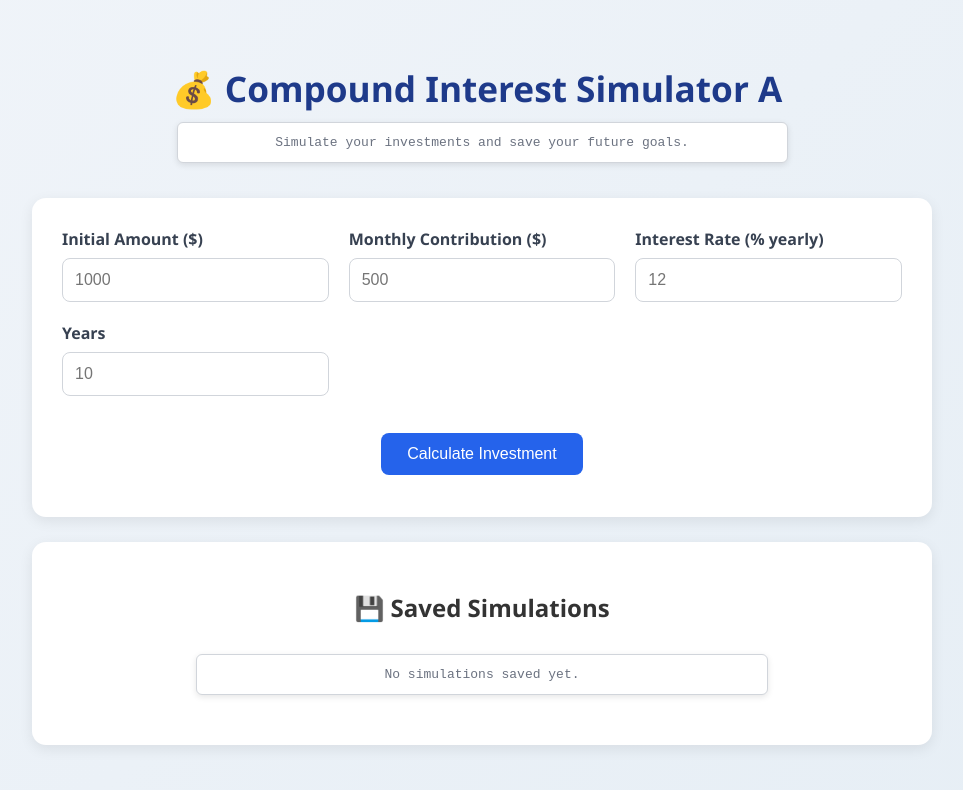
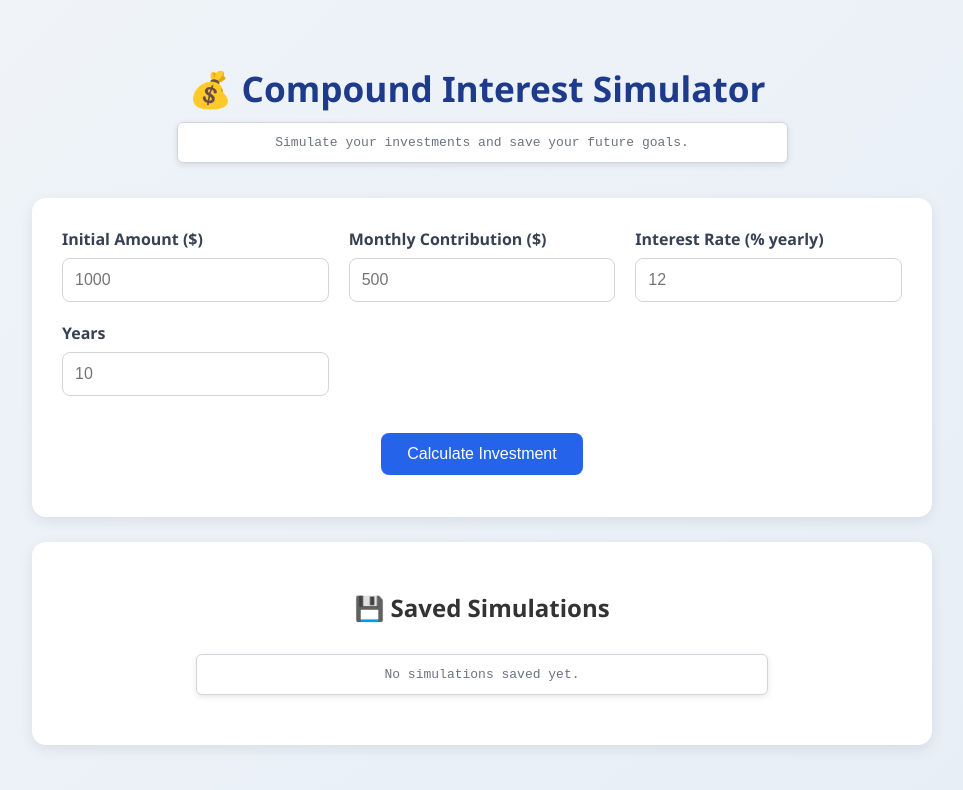
Before and after one commit to Mauricio-Camilo-AWS-Projects/s3-frontend, a website: page src/index.html in a window 1280 px wide. Shown: the whole page, without its empty margins (158-1121 px from the left). Drawn offline with Linux system fonts and the light colour scheme.

Commit message:
Update index.html

```diff
--- a/src/index.html
+++ b/src/index.html
@@ -9,7 +9,7 @@
 <body>
 
   <div class="container">
-    <h1>💰 Compound Interest Simulator A</h1>
+    <h1>💰 Compound Interest Simulator </h1>
     <p class="subtitle">
       Simulate your investments and save your future goals.
     </p>
```
